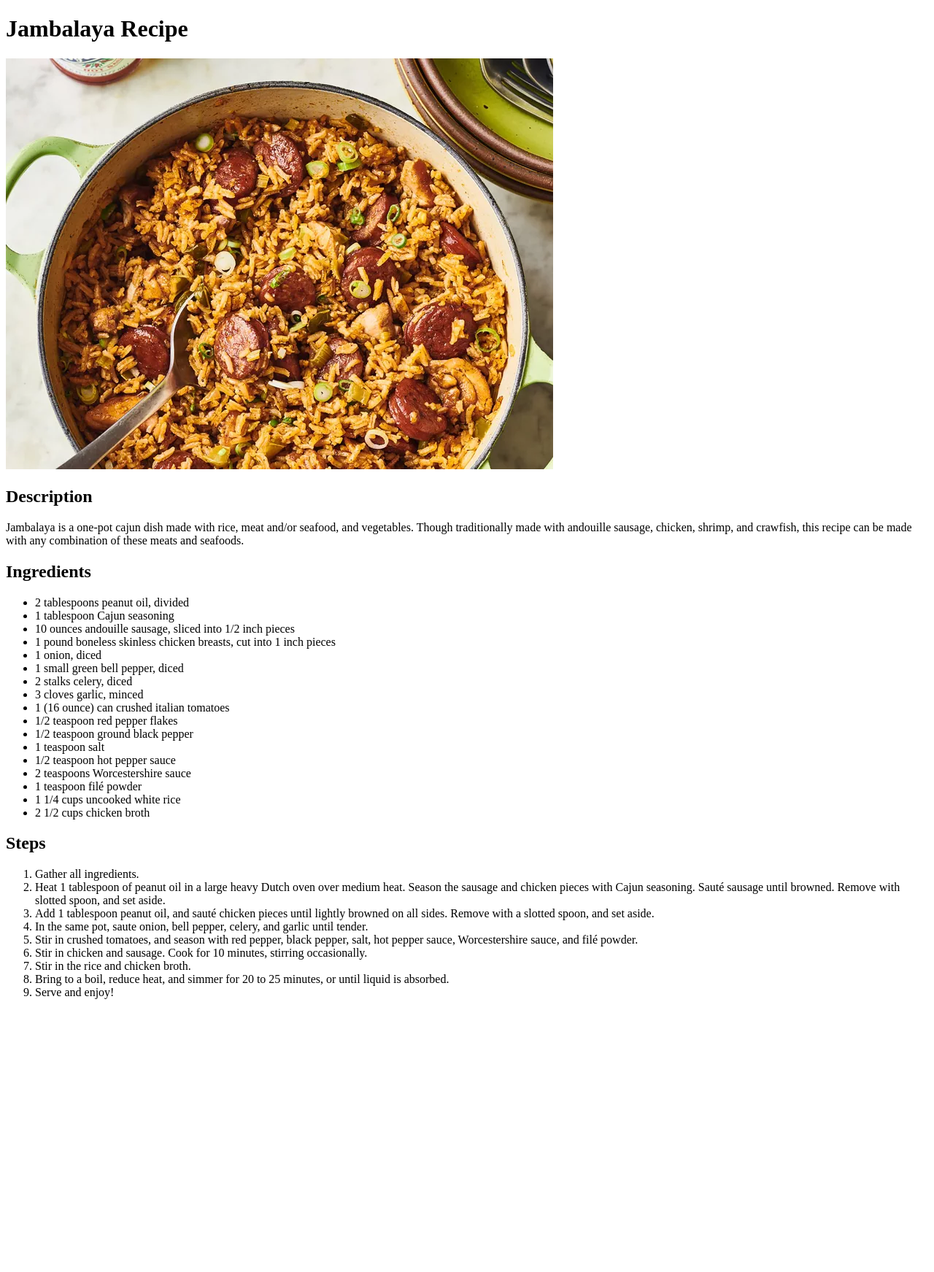
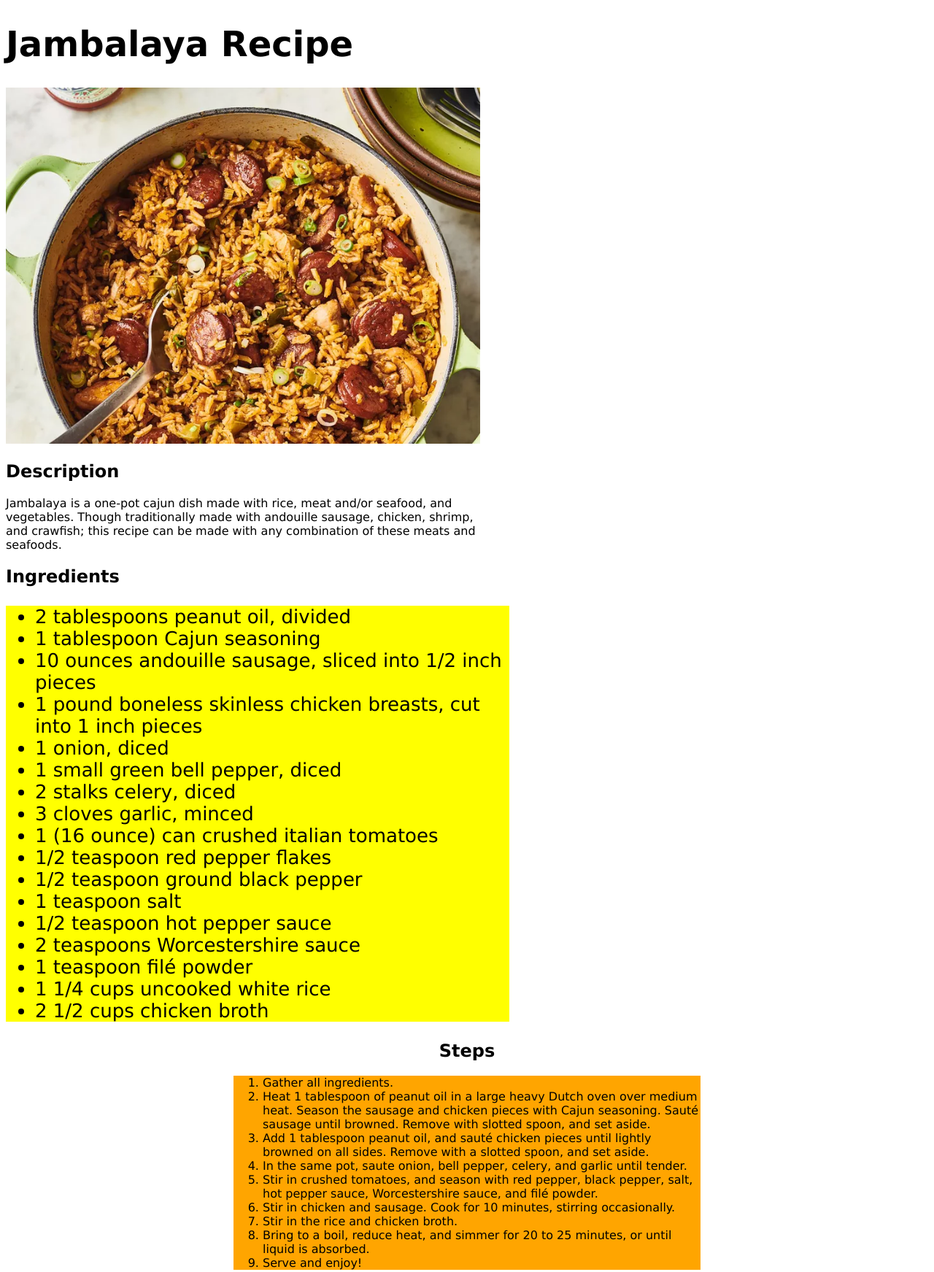
Before and after one commit to stupidshirt/odin-recipes, a plain HTML site: page recipes/jambalaya.html in a window 1280 px wide. Shown: the whole page at 73% size. Before the commit the page ends 1385 px from the top, so only its background shows below. Drawn offline with Linux system fonts and the light colour scheme.

Commit message:
Add stylessheet and stylize pages -This commit added a stylesheet to the site, allowing for background colors of elements, different fonts, and center text alignment for the steps of each recipe

```diff
--- a/recipes/jambalaya.html
+++ b/recipes/jambalaya.html
@@ -1,18 +1,19 @@
 <!DOCTYPE html>
 <html lang="en">
     <head>
+        <link rel="stylesheet" href="../styles.css">
         <meta charset="utf-8">
         <title>Jambalaya Recipe</title>
     </head>
     <body>
-        <h1>Jambalaya Recipe</h1>
+        <h1 class="name">Jambalaya Recipe</h1>
         <img src="../images/jambalaya.jpg" alt="Finished Jambalaya Dish">
         <h2>Description</h2>
-        <p>Jambalaya is a one-pot cajun dish made with rice, meat and/or seafood, and vegetables.
-            Though traditionally made with andouille sausage, chicken, shrimp, and crawfish,
+        <p class="description">Jambalaya is a one-pot cajun dish made with rice, meat and/or seafood, and vegetables.
+            Though traditionally made with andouille sausage, chicken, shrimp, and crawfish;
             this recipe can be made with any combination of these meats and seafoods.</p>
         <h2>Ingredients</h2>
-        <ul>
+        <ul class="ingredients">
             <li>2 tablespoons peanut oil, divided</li>
             <li>1 tablespoon Cajun seasoning</li>
             <li>10 ounces andouille sausage, sliced into 1/2 inch pieces</li>
@@ -31,8 +32,8 @@
             <li>1 1/4 cups uncooked white rice</li>
             <li>2 1/2 cups chicken broth</li>
         </ul>
-        <h2>Steps</h2>
-        <ol>
+        <h2 class="steps header">Steps</h2>
+        <ol class="steps list">
             <li>Gather all ingredients.</li>
             <li>Heat 1 tablespoon of peanut oil in a large heavy Dutch oven over medium heat.
                 Season the sausage and chicken pieces with Cajun seasoning. Sauté sausage until browned.
--- /dev/null
+++ b/styles.css
@@ -0,0 +1,38 @@
+*{
+    font-family: Verdana, Helvetica, sans-serif;
+}
+img{
+    width: 650px;
+    height: auto;
+}
+
+.name{
+    font-size: 48px;
+    font-weight: bold;
+}
+.links li{
+    font-size: 26px;
+    background-color: red;
+    width: 325px;
+}
+.description{
+    width: 650px;
+}
+.ingredients{
+    font-size: 26px;
+    color: black;
+    background-color: yellow;
+    width: 650px;
+}
+.steps.header{
+    width: 600px;
+    margin-left: auto;
+    margin-right: auto;
+    text-align: center;
+}
+.steps.list{
+    width: 600px;
+    margin-left: auto;
+    margin-right: auto;
+    background-color: orange;
+}
```
Also changed, not shown: index.html (+3 -2 lines), recipes/italian_beef_sandwiches.html (+6 -5 lines), recipes/sausage_casserole.html (+6 -5 lines).
